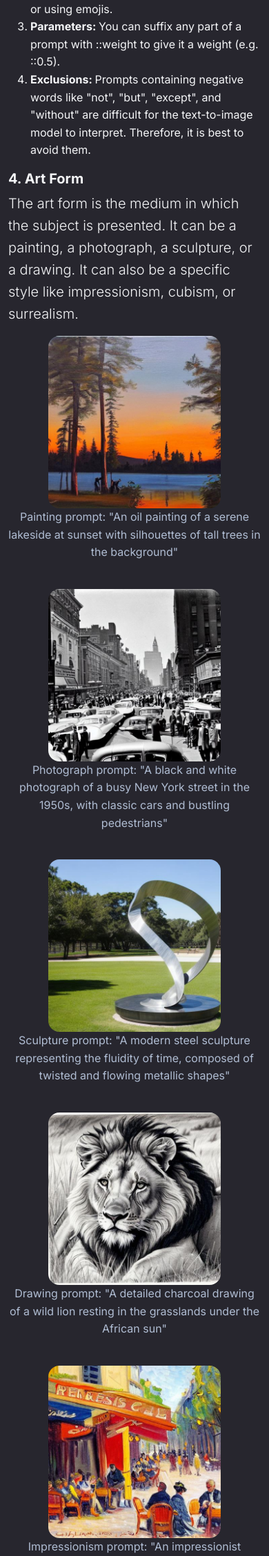
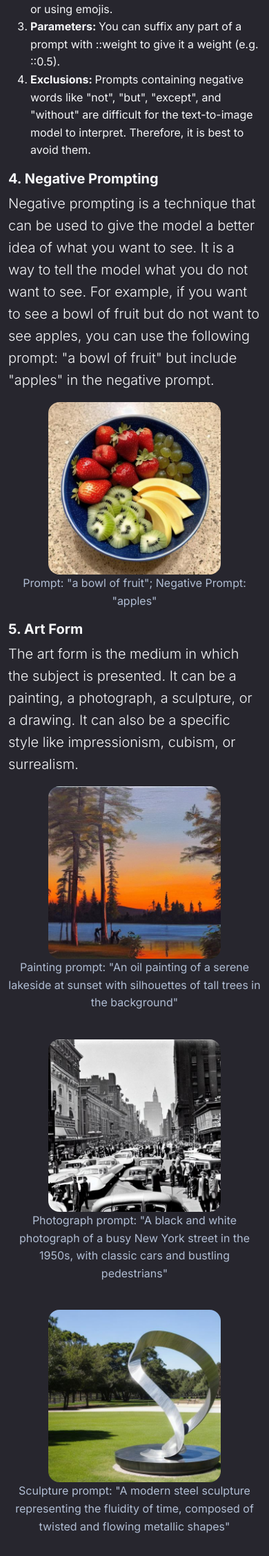
Before and after one commit to jamespeirano/AiFlicks, a Flask app: page /guide in a window 390 px wide. Shown: the part 1791-4047 px from the top of the page at 69% size. Run offline with Flask 3, Linux system fonts and the light colour scheme; some libraries are stand-ins or nearby versions.

Commit message:
iphone loader not working

```diff
--- a/app/frontend/assets/css/custom.css
+++ b/app/frontend/assets/css/custom.css
@@ -128,7 +128,7 @@
 }
 
 .animated-text {
-  animation: fadeIn 3s ease-in-out 1;
+  animation: fadeIn 2s ease-in-out 1;
 }
 
 @keyframes fadeIn {
--- a/app/frontend/assets/css/loader.css
+++ b/app/frontend/assets/css/loader.css
@@ -40,11 +40,13 @@
 .h2 {
   transform: rotate(60deg);
   -webkit-transform: rotate(60deg);
+  -ms-transform: rotate(60deg);
 }
 
 .h3 {
   transform: rotate(-60deg);
   -webkit-transform: rotate(-60deg);
+  -ms-transform: rotate(-60deg);
 }
 
 .gel {
@@ -319,7 +321,7 @@
   -webkit-animation-delay: .6s;
 }
 
-@keyframes pulse00 {
+@-webkit-keyframes pulse00 {
   0% {
     -webkit-transform: scale(1);
     transform: scale(1);
@@ -333,6 +335,33 @@
   100% {
     -webkit-transform: scale(1);
     transform: scale(1);
+  }
+}
+
+@keyframes pulse00 {
+  0% {
+    transform: scale(1);
+  }
+  50% {
+    transform: scale(0.01);
+  }
+  100% {
+    transform: scale(1);
+  }
+}
+
+
+@-webkit-keyframes fade00 {
+  0% {
+    background: #000000;
+  }
+
+  50% {
+    background: #FFFFFF;
+  }
+
+  100% {
+    background: #198754;
   }
 }
 
@@ -352,7 +381,7 @@
 
 .loader-text {
   position: absolute;
-  top: 65%;
+  top: 70%;
   left: 50%;
   transform: translate(-50%, -50%);
   font-size: 24px;
@@ -362,6 +391,12 @@
   animation: fade 1s linear infinite;
 }
 
+@-webkit-keyframes fade {
+  0% {opacity: 1;}
+  50% {opacity: 0.5;}
+  100% {opacity: 1;}
+}
+
 @keyframes fade {
   0% {opacity: 1;}
   50% {opacity: 0.5;}
--- a/app/frontend/guide.html
+++ b/app/frontend/guide.html
@@ -35,7 +35,14 @@
                 <li><strong>Exclusions: </strong>Prompts containing negative words like "not", "but", "except", and "without" are difficult for the text-to-image model to interpret. Therefore, it is best to avoid them.</li>
             </ol>
 
-            <h5 class="fw-bold mt-3">4. Art Form</h5>
+            <h5 class="fw-bold mt-3">4. Negative Prompting</h5>
+            <p class="lead">Negative prompting is a technique that can be used to give the model a better idea of what you want to see. It is a way to tell the model what you do not want to see. For example, if you want to see a bowl of fruit but do not want to see apples, you can use the following prompt: "a bowl of fruit" but include "apples" in the negative prompt.</p>
+            <figure>
+                <img src="assets/img/guide/bowl.png" class="img-fluid rounded mx-auto d-block mt-3" style="width: 250px;" alt="a cat wearing sunglasses and a dog">
+                <figcaption class="text-muted text-center">Prompt: "a bowl of fruit"; Negative Prompt: "apples"</figcaption>
+            </figure>
+
+            <h5 class="fw-bold mt-3">5. Art Form</h5>
             <p class="lead">The art form is the medium in which the subject is presented. It can be a painting, a photograph, a sculpture, or a drawing. It can also be a specific style like impressionism, cubism, or surrealism.</p>
 
             <div class="row">
@@ -77,21 +84,21 @@
                 </div>
             </div>
 
-            <h5 class="fw-bold mt-3">5. Artist(s)</h5>
+            <h5 class="fw-bold mt-3">6. Artist(s)</h5>
             <p class="lead">The artist(s) is the creator(s) of the subject. It can be a specific artist like Vincent van Gogh, Pablo Picasso, or Leonardo da Vinci. It can also be a specific art movement like impressionism, cubism, or surrealism.</p>
             <figure>
                 <img src="assets/img/guide/surrealism.png" class="img-fluid rounded mx-auto d-block mt-3" style="width: 250px;" alt="Salvador Dali-like painting">
                 <figcaption class="text-muted text-center">Prompt: "A surrealistic Salvador Dali-like painting of a desolate landscape with melting clocks and amorphous forms"</figcaption>
             </figure>
 
-            <h5 class="fw-bold mt-3">6. Combining Features</h5>
+            <h5 class="fw-bold mt-3">7. Combining Features</h5>
             <p class="lead">You can combine multiple features to create more specific prompts. For example, you can combine a subject with an art form, an artist, or both.</p>
             <figure>
                 <img src="assets/img/guide/features.png" class="img-fluid rounded mx-auto d-block mt-3" style="width: 250px;" alt="A painting of a serene lakeside at sunset with silhouettes of tall trees in the background">
                 <figcaption class="text-muted text-center">Prompt: "A painting of a serene lakeside at sunset with silhouettes of tall trees in the background"</figcaption>
             </figure>
 
-            <h5 class="fw-bold mt-3">7. Adjectives and Quality Boosters</h5>
+            <h5 class="fw-bold mt-3">8. Adjectives and Quality Boosters</h5>
             <p class="lead">You can use adjectives to describe the subject. You can also use quality boosters to make the subject more vivid and detailed.</p>
             <ol>
                 <li><strong>framing</strong> (close up, landscape, portrait, wide shot, etc.)</li>
--- a/app/frontend/index.html
+++ b/app/frontend/index.html
@@ -78,7 +78,7 @@
                     <h3 class="fw-bold text-success mb-2" style="text-align: center;">How to Use</h3>
                     <p class="text-light" style="text-align: center;">Here are some tips to help you get started:</p>
                     <ol class="list-group list-group-flush text-light">
-                        <li class="list-group-item bg-transparent border-0 text-light">Write a detailed description of the image you want to create in the Prompt box.</li>
+                        <li class="list-group-item bg-transparent border-0 text-light">Write a detailed description of the image you want to create in the Prompt box. <a href="{{ url_for('guide') }}">Read more on how to prompt a model.</a></li>
                         <li class="list-group-item bg-transparent border-0 text-light">If there are certain elements you want to avoid in your image, specify them in the Negative Prompt box.</li>
                         <li class="list-group-item bg-transparent border-0 text-light">Choose the AI model that suits your style preference.</li>
                         <li class="list-group-item bg-transparent border-0 text-light">Click the 'Generate Image' button and wait for your image to be created.</li>
```
Also changed, not shown: app/frontend/assets/img/guide/bowl.png (added).
